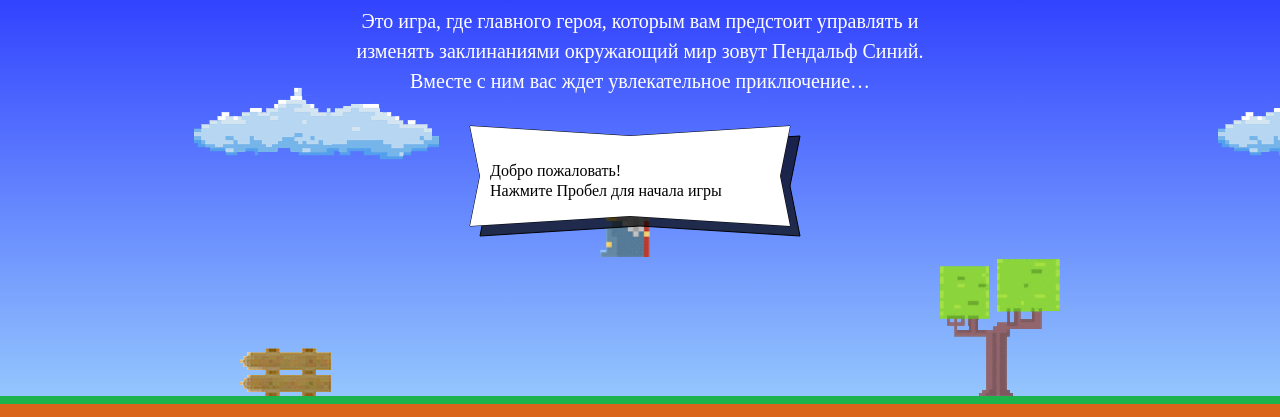
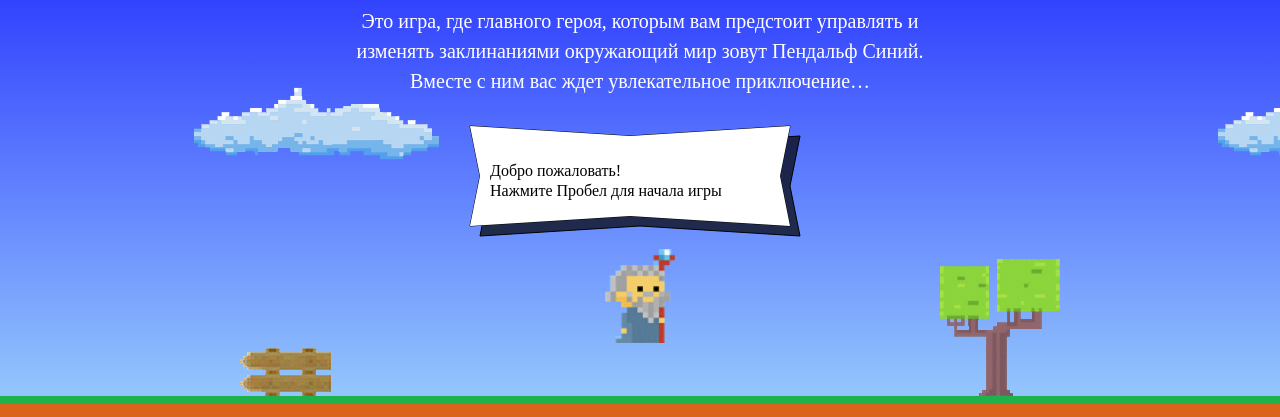
Before and after one commit to Shumnial/305185-code-and-magick, a website: page index.html in a window 1280 px wide. Shown: the part 203-620 px from the top of the page. Drawn offline with Linux system fonts and the light colour scheme; a web font is replaced by a local one.

Commit message:
Оптимизация кода и исправление ошибок

```diff
--- a/index.html
+++ b/index.html
@@ -178,24 +178,19 @@
   var wizardSpeed = 3;
   var wizardWidth = 70;
   var getFireballSpeed = function(left) {
-    if (left) {
-      return 5;
-    } return 2;
+    return left ? 5 : 2;
   };
 
   var getWizardHeight = function() {
-    var wizardHeight = wizardWidth * 1.337;
-    return wizardHeight;
+    return wizardWidth * 1.337;
   };
 
   var getWizardX = function(width) {
-    return 300;
+    return width / 2 - wizardWidth / 2;
   };
-
   var getWizardY = function(height) {
-    return 67;
-  }
-
+    return height * 2 / 3 - wizardWidth * 2 / 3;
+  };
 </script>
 <script src="./js/game.js"></script>
 
```
